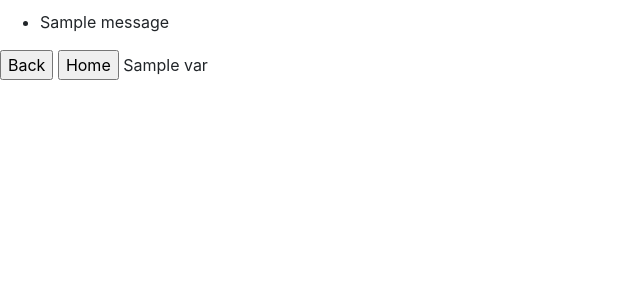
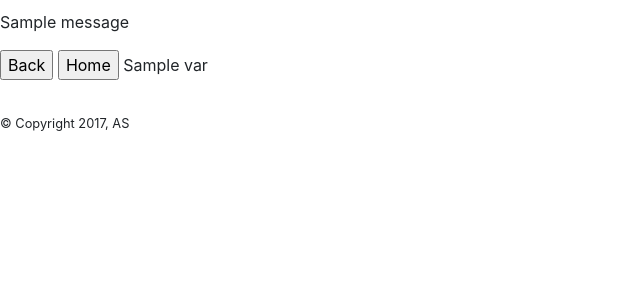
Before and after one commit to An-Death/Flask-scripts, a Python web app: template templates/meta.html in a window 1280 px wide. Shown: the top 300 px of the page, without its empty margins (0-640 px from the left). Run offline with Jinja, Linux system fonts and the light colour scheme; the template is opened without the code that fills it: most values are stand-ins (such as "Sample title", 1, 10 or a date in 2020); one stand-in notice (Sample message) is shown; some libraries are stand-ins or nearby versions.

Commit message:
Добавил div в мета-шаблон для каждого блока

```diff
--- a/templates/meta.html
+++ b/templates/meta.html
@@ -10,41 +10,48 @@
 
     {% block extra_styles %}{% endblock %}
     <title> {% block title %}{{ vars.get('__title__') }} {% endblock %}</title>
-    {% with messages = get_flashed_messages() %}
-      {% if messages %}
-        <ul class=flashes>
-        {% for message in messages %}
-          <li>{{ message }}</li>
-        {% endfor %}
-        </ul>
-      {% endif %}
-    {% endwith %}
-
 
 </head>
 <body class="{% block body_class %}{% endblock %}">
-    {% block header %}
+
+<div id="messages-wrap">
+    <div id="messages">
+        {% for category, msg in get_flashed_messages(with_categories=true) %}
+            <p class="message flash-{{ category }}">{{ msg }}</p>
+        {% endfor %}
+    </div>
+</div>
+
+{% block header %}
+    <div class="navBar">
         {% block navbar %}
-            <div class="navBar">
-            <input class='BackButton' type="button" value="Back" onclick="window.history.back()" />
-            <input class='HomeButton' type="button" value="Home" onclick='window.location.href="{{ url_for('index') }}"' />
+            <input class='BackButton' type="button" value="Back" onclick="window.history.back()"/>
+            <input class='HomeButton' type="button" value="Home"
+                   onclick='window.location.href="{{ url_for('index') }}"'/>
             {{ vars.get('__title__') }}
-            </div>
         {% endblock %}
+    </div>
     {% endblock %}
+
+<div class="page">
     {% block page %}
-        <div class="page">
-	    {% block content %}
+        <div class="content">
+            {% block content %}{% endblock %}
+        </div>
+    {% endblock %}
+</div>
 
+<div class="footer">
+    {% block footer %}
+        <div class="copyright">
+	    {% block copyright %}
+            <footer>
+                <small>&copy; Copyright 2017, AS</small>
+            </footer>
 	    {% endblock %}
         </div>
     {% endblock %}
-
-    {% block footer %}
-
-	    {% block copyright %}
-	    {% endblock %}
-    {% endblock %}
+</div>
     <!-- Optional JavaScript -->
     <!-- jQuery first, then Popper.js, then Bootstrap JS -->
 
```
